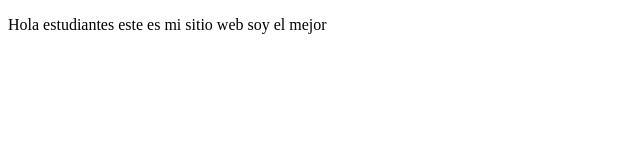
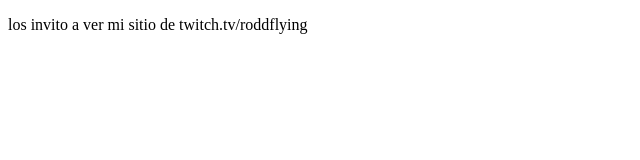
Before and after one commit to RoddFlying/proyectoDemoCursoPreWork, a plain HTML site: page index.html in a window 1280 px wide. Shown: the full height of the page, 0-640 px from the left. Drawn offline with Linux system fonts and the light colour scheme.

Commit message:
combios agregamos sitio de twitch

```diff
--- a/index.html
+++ b/index.html
@@ -8,7 +8,7 @@
 </head>
 <body>
     <p>
-        Hola estudiantes este es mi sitio web soy el mejor
+        los invito a ver mi sitio de twitch.tv/roddflying
     </p>
 </body>
 </html>
```
